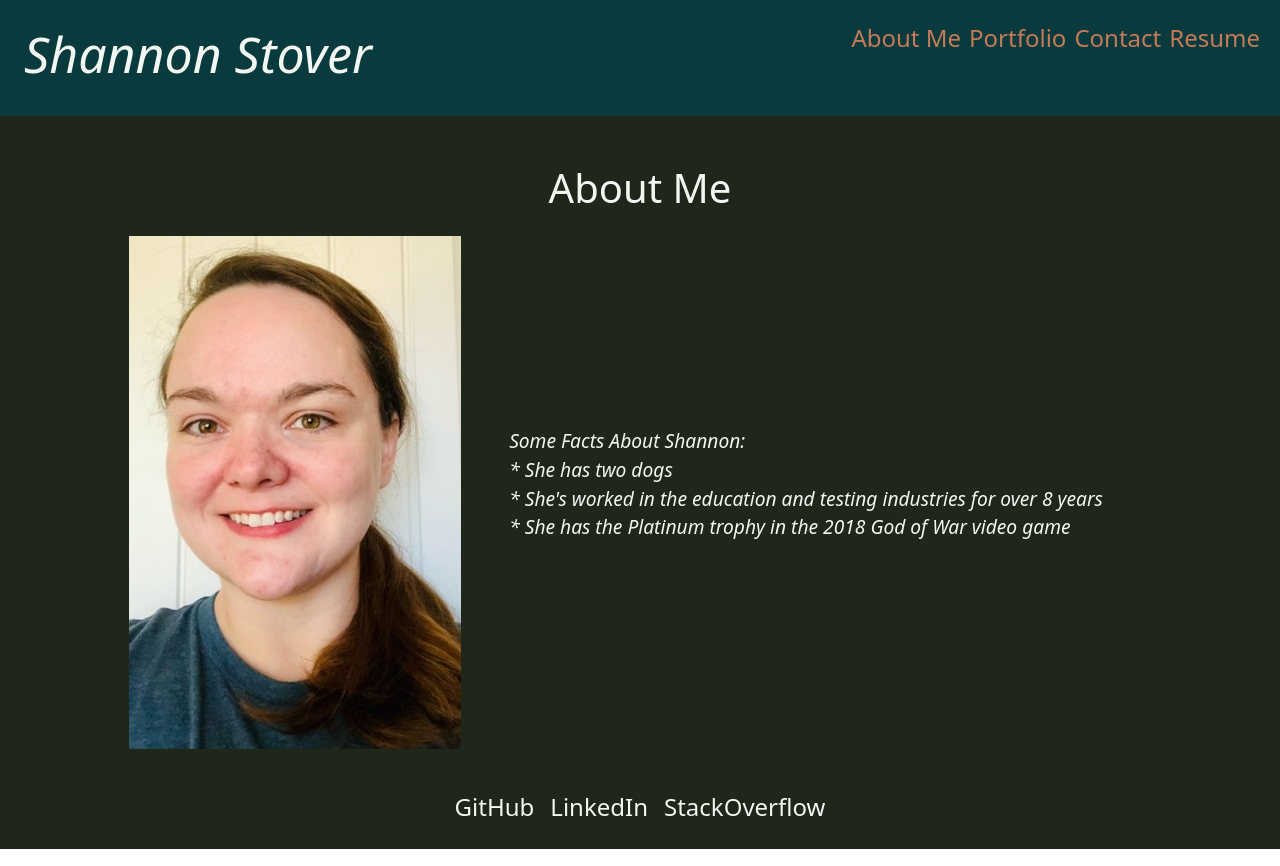
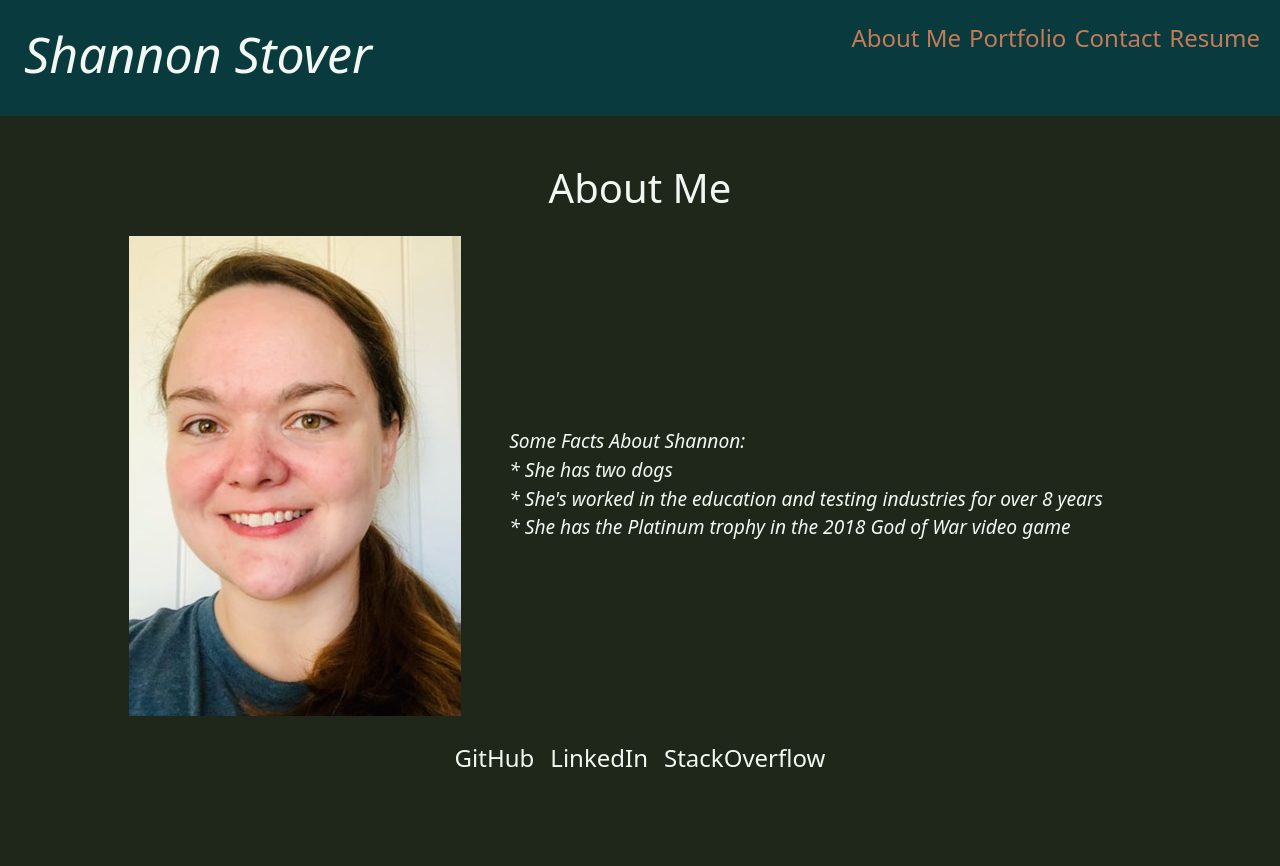
Before and after one commit to sstover25/React_Portfolio, a React (Create React App) app: page / in a window 1280 px wide. Built offline with nearby package versions, Linux system fonts and the light colour scheme.

Commit message:
fixed white space error with footer and added additional styling

```diff
--- a/src/components/About/index.js
+++ b/src/components/About/index.js
@@ -3,11 +3,11 @@ import SelfImage from "../../assets/self-image.jpeg";
 
 function About() {
   return (
-    <div>
+    <div className="section">
       <h1 className="d-flex about-me-title px-5 pt-5 justify-content-center">
         About Me
       </h1>
-      <div className="d-flex flex-column flex-md-row p-3 align-items-center justify-content-center w-100 h-100">
+      <div className="d-flex flex-column flex-md-row p-3 align-items-center justify-content-center">
         <img
           className="media mw-50 mh-50"
           src={SelfImage}
--- a/src/components/Contact/index.js
+++ b/src/components/Contact/index.js
@@ -40,7 +40,7 @@ function Contact() {
   };
 
   return (
-    <section>
+    <section className="section">
       <h1
         data-testid="h1tag"
         className="contact-text d-flex about-me-title px-5 pt-5 justify-content-center"
--- a/src/components/Footer/index.js
+++ b/src/components/Footer/index.js
@@ -2,18 +2,18 @@ import React from "react";
 
 function Footer() {
   return (
-    <footer className="d-flex flex-column flex-md-row p-3 align-items-center justify-content-center">
-      <a className="footer-link m-2" href="https://github.com/sstover25">
+    <footer className="d-flex flex-column flex-md-row p-3 m-0 align-items-center justify-content-center navbar fixed-bottom">
+      <a className="footer-link p-2" href="https://github.com/sstover25">
         GitHub
       </a>
       <a
-        className="footer-link m-2"
+        className="footer-link p-2"
         href="https://www.linkedin.com/in/shannon-s-939507219/"
       >
         LinkedIn
       </a>
       <a
-        className="footer-link m-2"
+        className="footer-link p-2"
         href="https://stackoverflow.com/users/17598022/shannon"
       >
         StackOverflow
--- a/src/index.css
+++ b/src/index.css
@@ -25,6 +25,12 @@ header {
 }
 
 main, footer {
+  background-color: var(--tertiary);
+  height: auto;
+  width: auto;
+}
+
+.main-body {
   background-color: var(--tertiary);
 }
 
@@ -64,6 +70,10 @@ li {
 }
 
 /* About Me styles */
+.section {
+  height: 750px;
+}
+
 .about-me-title {
   color: var(--primary);
 }
```
